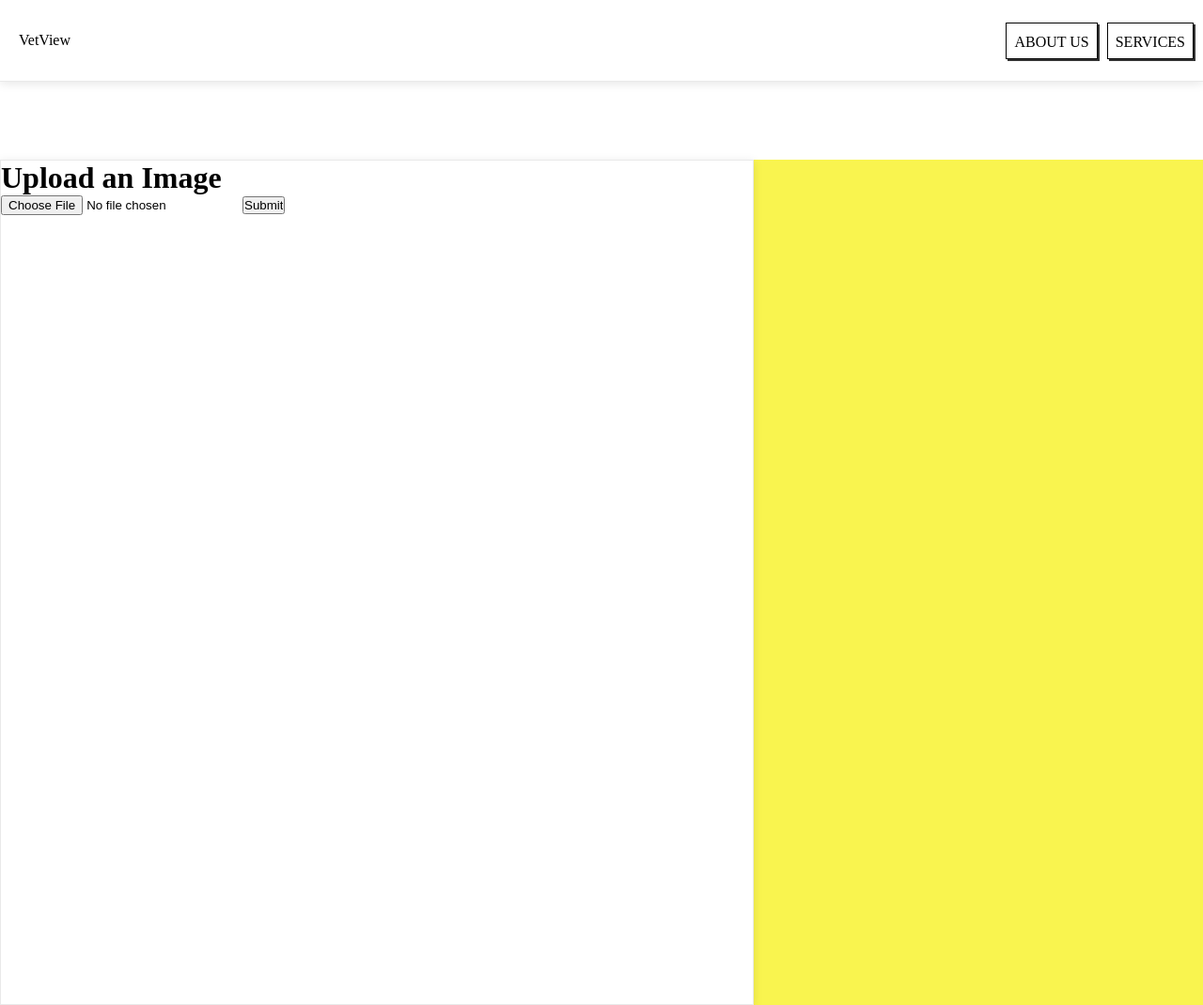
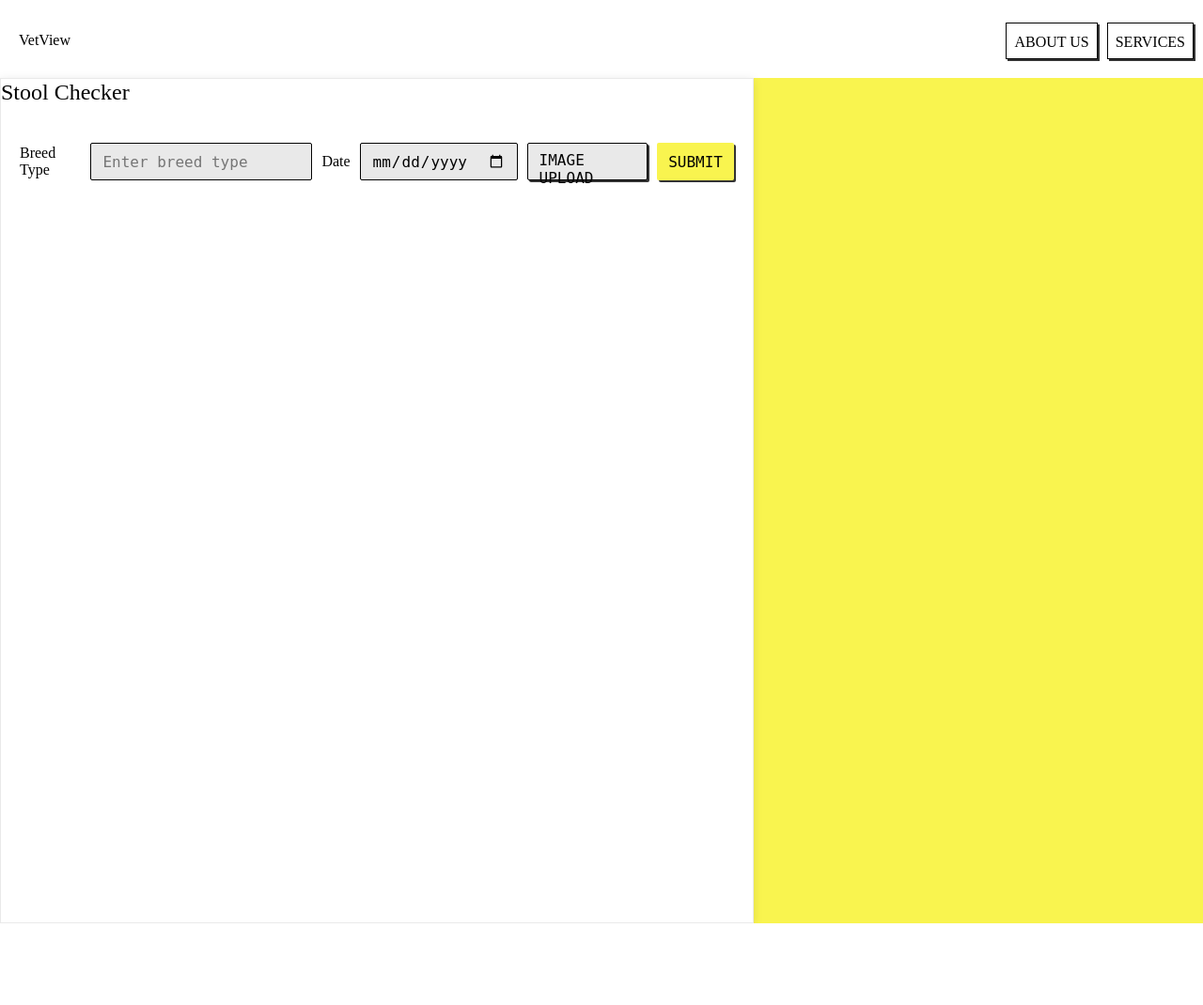
Before and after one commit to kaushikcodes/VetView, a Flask app: page / in a window 1280 px wide; the page is wider, and only the part inside the window is pictured. Shown: that part at 94% size. After the commit the page ends 983 px from the top of that part, so only its background shows below. Run offline with Flask 3, Linux system fonts and the light colour scheme; grey boxes are pictures that could not be loaded.

Commit message:
kaushik html fix

```diff
--- a/static/styles.css
+++ b/static/styles.css
@@ -92,3 +92,133 @@
     margin: auto; /* Center the container */
     top: 88 px
   }
+
+
+
+
+  /* stool*/
+.form-container {
+    display: flex;
+    justify-content: space-between; /* Spreads out the form elements */
+    align-items: center; /* Centers the form elements vertically */
+    padding: 20px; /* Padding around the form content */
+    margin-top: 20px; /* Space below the Stool Checker title */
+  }
+
+  .form-container label {
+    color: #030303;
+    font-size: 16px;
+    font-family: "Roboto Mono";
+    font-weight: 300;
+    margin-right: 10px; /* Space between label and input */
+  }
+
+  .form-container .input, .form-container .button {
+    background-color: #e9e9e9; /* Light grey background */
+    border: 1px solid #030303; /* Solid border to match the design */
+    border-radius: 2px; /* Slight rounding on the corners */
+    height: 40px; /* Matching height for all input and button elements */
+    padding: 8px 12px; /* Padding inside the inputs and button */
+    font-size: 16px; /* Text size to match the design */
+    font-family: "Roboto Mono", monospace;
+  }
+
+  .form-container .input {
+    flex-grow: 1; /* Allows the input fields to grow and fill available space */
+    margin-right: 10px; /* Space between input fields */
+  }
+
+  .form-container .button {
+    cursor: pointer; /* Changes the cursor to pointer when hovering over the button */
+    background-color: #f9f44f; /* Yellow background for the button */
+    color: #030303; /* Text color for the button */
+    box-shadow: 2px 2px 0px rgba(0, 0, 0, 0.8); /* Shadow to match the design */
+    text-transform: uppercase; /* Uppercase text for the button */
+    border: none; /* No border for button to match the design */
+  }
+
+  .form-container .button:hover {
+    background-color: #e9e9e9; /* Lighter background on hover */
+  }
+
+  /* Specific styles for the file upload label */
+  .form-container label[for="file-upload"] {
+    display: inline-block;
+    background-color: #e9e9e9; /* Matching the other input fields */
+    padding: 8px 12px; /* Consistent padding with the other elements */
+    border: 1px solid #030303; /* Consistent border with the other elements */
+  }
+
+  /* Hidden actual file input field */
+  .form-container #file-upload {
+    display: none; /* Hide the actual input field */
+  }
+
+  /* Adjustments to the image preview area */
+  .image-preview {
+    margin-top: 20px; /* Space above the image preview */
+  }
+
+
+  .text2 {
+    color: #030303;
+    font-size: 24px;
+    font-family: "Roboto Mono";
+    font-weight: 500;
+    line-height: 28px;
+  }
+
+
+
+  /*footer*/
+
+  .footer {
+    display: flex;
+    justify-content: space-between;
+    padding: 20px;
+    background-color: #f9f9f9;
+    border-top: 1px solid #e9e9e9;
+}
+
+.footer-section {
+    display: flex;
+    flex-direction: column;
+}
+
+.footer-section h2, .footer-section h3 {
+    color: #030303;
+    font-size: 16px;
+    margin-bottom: 10px;
+}
+
+.footer-section p {
+    color: #030303;
+    font-size: 14px;
+    margin-bottom: 10px;
+}
+
+.footer-section ul {
+    list-style: none;
+    padding: 0;
+}
+
+.footer-section ul li a {
+    color: #030303;
+    text-decoration: none;
+    font-size: 14px;
+    line-height: 2.5;
+}
+
+.social-icons {
+    display: flex;
+}
+
+.social-icons a {
+    display: inline-block;
+    margin-right: 10px;
+}
+
+.social-icons img {
+    width: 24px; /* Adjust as per your icon size */
+    height: 24px; /* Adjust as per your icon size */
+}
--- a/templates/home.html
+++ b/templates/home.html
@@ -1,6 +1,5 @@
 <!DOCTYPE html>
 <html lang="en">
- <!-- css -->
 <head>
     <meta charset="UTF-8">
     <meta name="viewport" content="width=device-width, initial-scale=1.0">
@@ -9,7 +8,6 @@
 </head>
 
 <header class="header">
-    <!-- Navigation and header content goes here -->
     <div class="brand">VetView</div>
     <nav>
         <ul>
@@ -20,39 +18,77 @@
     </nav>
 </header>
 
+<body>
+    <div class="white-card">
+        <h1 class="text2">Stool Checker</h1>
+
+        <!-- Begin Form: Set the action to the URL endpoint that processes the file upload -->
+        <form method="post" action="{{ url_for('upload_file') }}" enctype="multipart/form-data">
+            <div class="form-container">
+                <label for="breed-type">Breed Type</label>
+                <input id="breed-type" type="text" name="breed_type" class="input" placeholder="Enter breed type">
+
+                <label for="date">Date</label>
+                <input id="date" type="date" name="date" class="input">
+
+                <label for="file-upload" class="button">Image Upload</label>
+                <!-- Ensure 'file' name attribute matches the Flask backend file handling -->
+                <input id="file-upload" type="file" name="file" accept="image/*" class="input">
+
+                <input type="submit" value="Submit" class="button">
+            </div>
+        </form>
+
+        <!-- If there is an image URL, display the image preview -->
+        {% if image_url %}
+            <div class="image-preview">
+                <h2>Uploaded Image:</h2>
+                <img src="{{ image_url }}" alt="Uploaded Image" style="max-width: 100%;">
+            </div>
+        {% endif %}
+    </div>
 
 
-
-
-<body>
-
-    <div class="container">
-        <!-- Other content -->
-
-        <!-- Cards container -->
-        <div class="cards-container">
-            <div class="white-card">
-                <!-- Content for the white card -->
-
-                <h1>Upload an Image</h1>
-                <form action="/upload" method="post" enctype="multipart/form-data">
-                    <input type="file" name="file" accept="image/*">
-                    <input type="submit">
-                </form>
-
-                {% if image_url %}
-                    <h2>Uploaded Image:</h2>
-                    <img src="{{ image_url }}" alt="Uploaded Image" style="max-width: 100%;">
-                {% endif %}
-
-            </div>
             <div class="yellow-card">
                 <!-- Content for the yellow card -->
             </div>
     </div>
-    </div>
-
 
     <script src="{{ url_for('static', filename='script.js') }}"></script>
 </body>
+
+<footer class="footer">
+    <div class="footer-section">
+        <h2>PawPrint</h2>
+        <p>Follow us</p>
+        <div class="social-icons">
+            <a href="#"><img src="path-to-instagram-icon.png" alt="Instagram"></a>
+            <a href="#"><img src="path-to-twitter-icon.png" alt="Twitter"></a>
+            <a href="#"><img src="path-to-spotify-icon.png" alt="Spotify"></a>
+        </div>
+    </div>
+    <div class="footer-section">
+        <h3>Company</h3>
+        <ul>
+            <li><a href="#">About us</a></li>
+            <li><a href="#">Privacy policy Terms</a></li>
+        </ul>
+    </div>
+    <div class="footer-section">
+        <h3>Community</h3>
+        <ul>
+            <li><a href="#">Services</a></li>
+            <li><a href="#">Testimonials</a></li>
+            <li><a href="#">Blog</a></li>
+        </ul>
+    </div>
+    <div class="footer-section">
+        <h3>Help</h3>
+        <ul>
+            <li><a href="#">Support FAQ</a></li>
+            <li><a href="#">Mobile App</a></li>
+        </ul>
+    </div>
+</footer>
+
 </html>
```
Also changed, not shown: uploads/Screenshot_2024-02-28_at_8.31.04_PM.png (added). Lines whose indentation alone changed are shown as unchanged.
